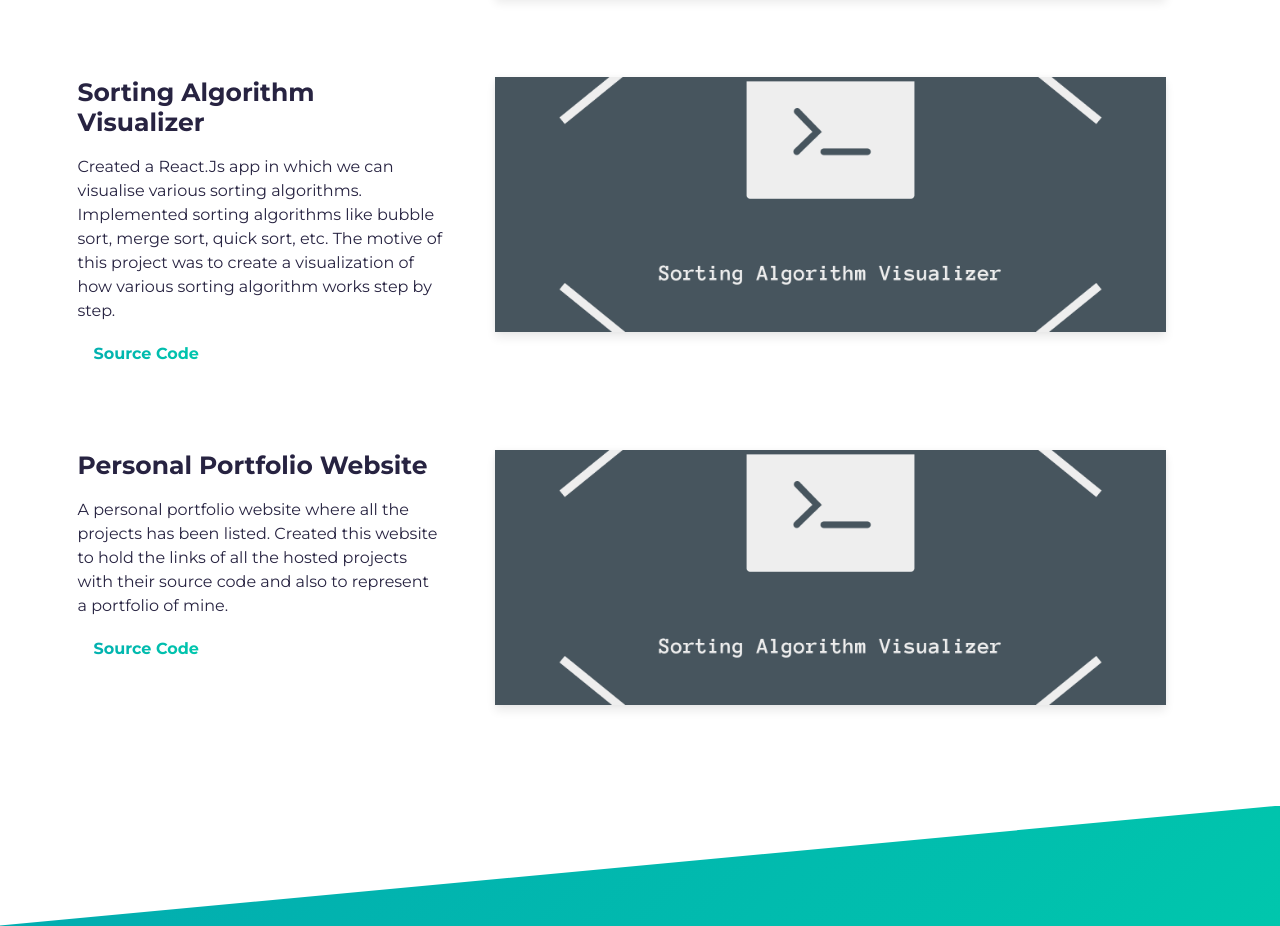
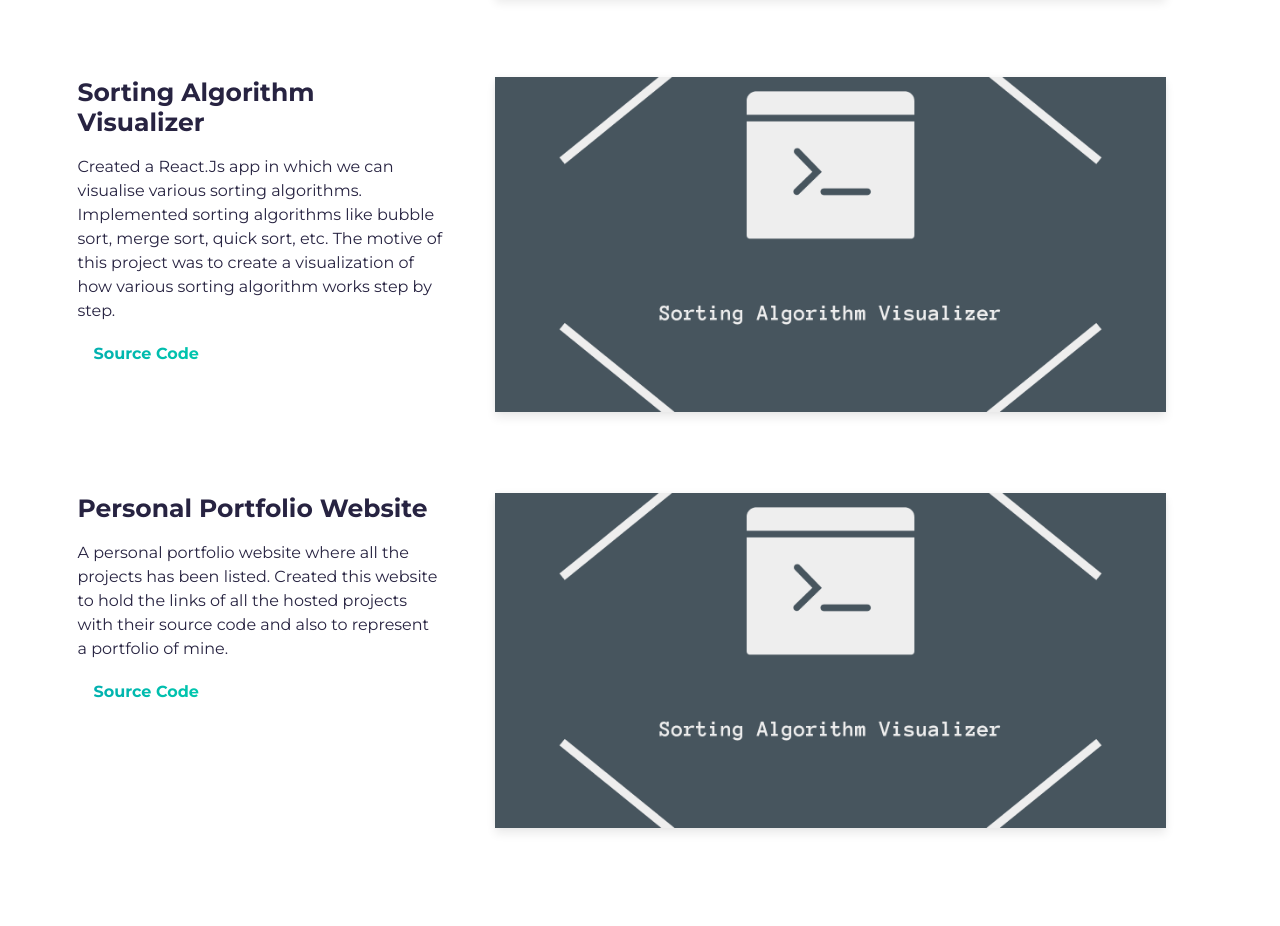
Before and after one commit to talhaarshad7/portfolio-website, a website built with Parcel: page src/index.html in a window 1280 px wide. Shown: the part 2269-3195 px from the top of the page. Built offline with nearby package versions, Linux system fonts and the light colour scheme.

Commit message:
Update index.html

```diff
--- a/src/index.html
+++ b/src/index.html
@@ -191,7 +191,7 @@
               <a rel="noreferrer" href="#!" target="_blank">
                 <div data-tilt data-tilt-max="4" data-tilt-glare="true" data-tilt-max-glare="0.5"
                   class="thumbnail rounded js-tilt">
-                  <img alt="Project Image" class="img-fluid" src="assets/sorting.png" />
+                  <img alt="Project Image" class="img-fluid" src="assets/sorting1.png" />
                 </div>
               </a>
             </div>
@@ -222,7 +222,7 @@
               <a rel="noreferrer" href="#!" target="_blank">
                 <div data-tilt data-tilt-max="4" data-tilt-glare="true" data-tilt-max-glare="0.5"
                   class="thumbnail rounded js-tilt">
-                  <img alt="Project Image" class="img-fluid" src="assets/sorting.png" />
+                  <img alt="Project Image" class="img-fluid" src="assets/sorting1.png" />
                 </div>
               </a>
             </div>
```
